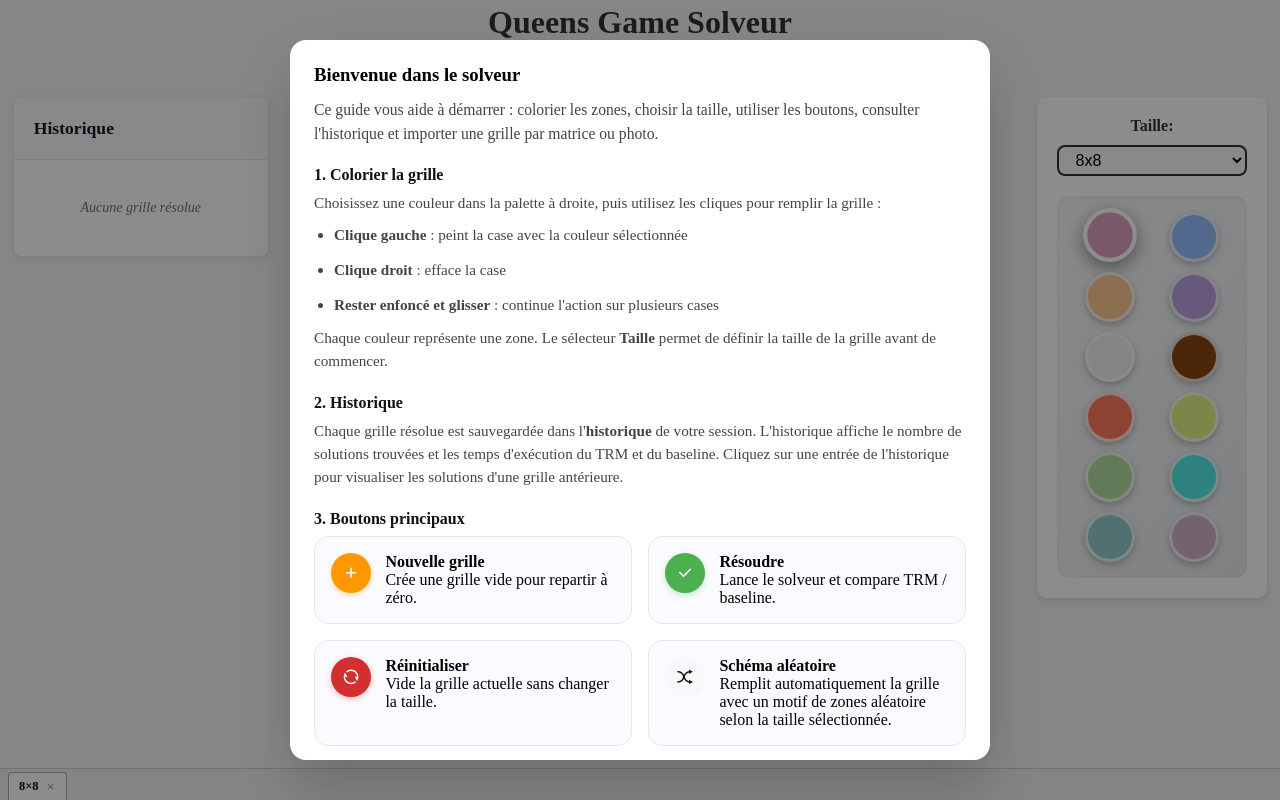
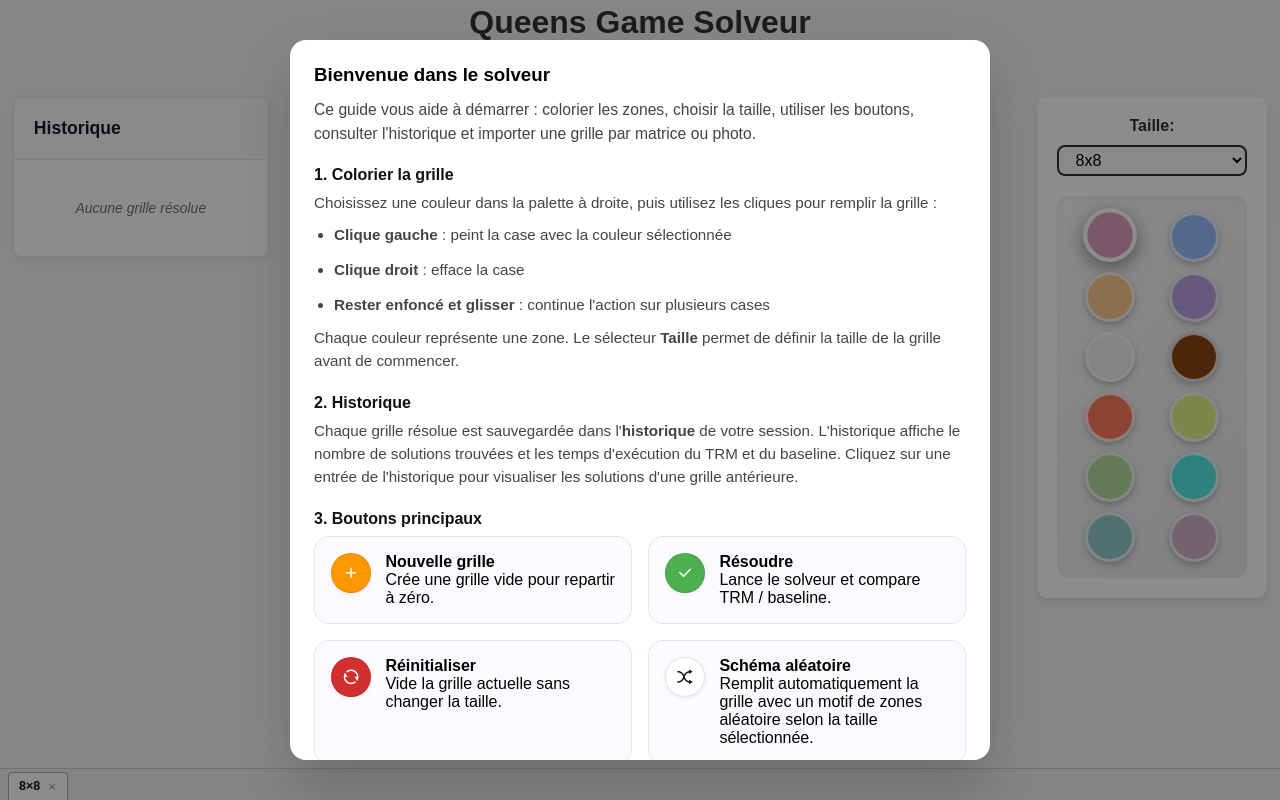
Before and after one commit to Rxdy/queens, a Vue app in the folder front/: page / in a window 1280 px wide. Built offline with nearby package versions, Linux system fonts and the light colour scheme.

Commit message:
Align help modal buttons with toolbar icon buttons

```diff
--- a/front/src/App.vue
+++ b/front/src/App.vue
@@ -1856,6 +1856,7 @@ body,
     margin: 0;
     padding: 0;
     overflow: hidden;
+    font-family: Arial, sans-serif;
 }
 </style>
 
@@ -2537,10 +2538,13 @@ body,
     align-items: center;
     justify-content: center;
     border-radius: 50%;
-    border: none;
-    color: #111;
+    border: 1px solid rgba(0, 0, 0, 0.1);
+    background: #fff;
+    color: #333;
     cursor: default;
     opacity: 1;
+    transition: background-color 0.15s ease, box-shadow 0.15s ease;
+    box-shadow: 0 1px 4px rgba(0, 0, 0, 0.08);
 }
 
 .welcome-action .guide-btn i {
@@ -2549,8 +2553,42 @@ body,
 }
 
 .welcome-action .guide-btn.benchmark-icon-btn,
-.welcome-action .guide-btn.import-icon-btn {
-    color: #fff;
+.welcome-action .guide-btn.benchmark-icon-btn:disabled {
+    background-color: #1565c0 !important;
+    color: #fff !important;
+    border: none !important;
+    box-shadow: 0 2px 6px rgba(21, 101, 192, 0.3) !important;
+}
+
+.welcome-action .guide-btn.import-icon-btn,
+.welcome-action .guide-btn.import-icon-btn:disabled {
+    background-color: #9c27b0 !important;
+    color: #fff !important;
+    border: none !important;
+    box-shadow: 0 2px 6px rgba(156, 39, 176, 0.3) !important;
+}
+
+.guide-btn:disabled {
+    opacity: 1;
+    background: #fff;
+    color: #333;
+}
+
+.welcome-action .guide-btn.random-icon-btn,
+.welcome-action .guide-btn.random-icon-btn:disabled {
+    background-color: #fff;
+    color: #111;
+}
+
+.welcome-action .guide-btn.benchmark-icon-btn:disabled,
+.welcome-action .guide-btn.import-icon-btn:disabled,
+.welcome-action .guide-btn.copy-icon-btn:disabled,
+.welcome-action .guide-btn.download-icon-btn:disabled,
+.welcome-action .guide-btn.help-icon-btn:disabled,
+.welcome-action .guide-btn.new-icon-btn:disabled,
+.welcome-action .guide-btn.solve-icon-btn:disabled,
+.welcome-action .guide-btn.reset-icon-btn:disabled {
+    background: inherit;
 }
 
 .welcome-actions {
```
